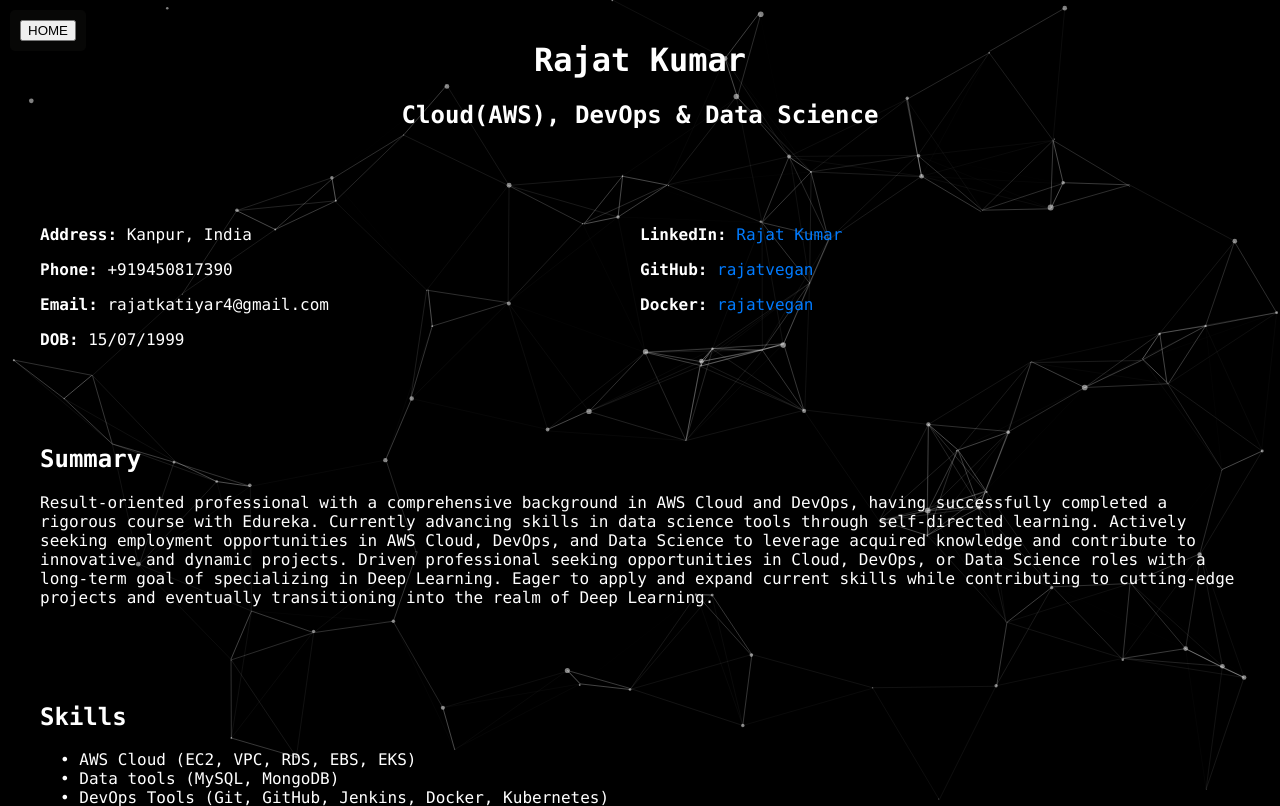
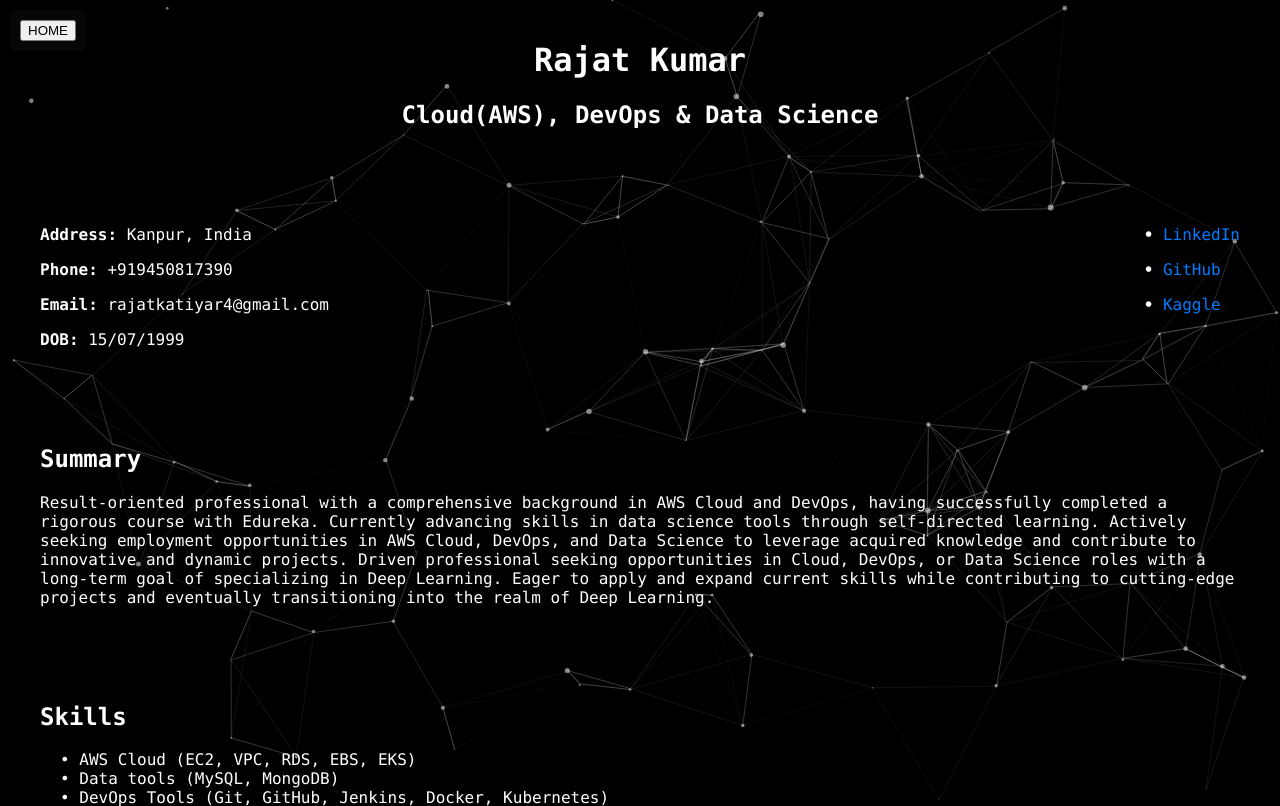
Before and after one commit to rajatvegan/UNITY, a Flask app: page /resume in a window 1280 px wide. Shown: the top 806 px of the page. Run offline with Flask 3, Linux system fonts and the light colour scheme.

Commit message:
change resume

```diff
--- a/static/resume.css
+++ b/static/resume.css
@@ -34,7 +34,7 @@ header {
     background-color: transparent;
 }
 
-.info, .links {
+.info{
     flex: 1;
 }
 
--- a/templates/resume.html
+++ b/templates/resume.html
@@ -36,9 +36,9 @@
             <p><strong>DOB:</strong> 15/07/1999</p>
         </div>
         <div class="links">
-            <p><strong>LinkedIn:</strong> <a href="https://www.linkedin.com/in/rajat-kumar-143885a3/">Rajat Kumar</a></p>
-            <p><strong>GitHub:</strong> <a href="https://github.com/rajatvegan">rajatvegan</a></p>
-            <p><strong>Docker:</strong> <a href="https://hub.docker.com/u/rajatvegan">rajatvegan</a></p>
+            <p><strong>&#8226;</strong> <a href="https://www.linkedin.com/in/rajatvegan/">LinkedIn</a></p>
+            <p><strong>&#8226;</strong> <a href="https://github.com/rajatvegan">GitHub</a></p>
+            <p><strong>&#8226;</strong> <a href="https://www.kaggle.com/rajatvegan">Kaggle</a></p>
         </div>
     </section>
 
```
